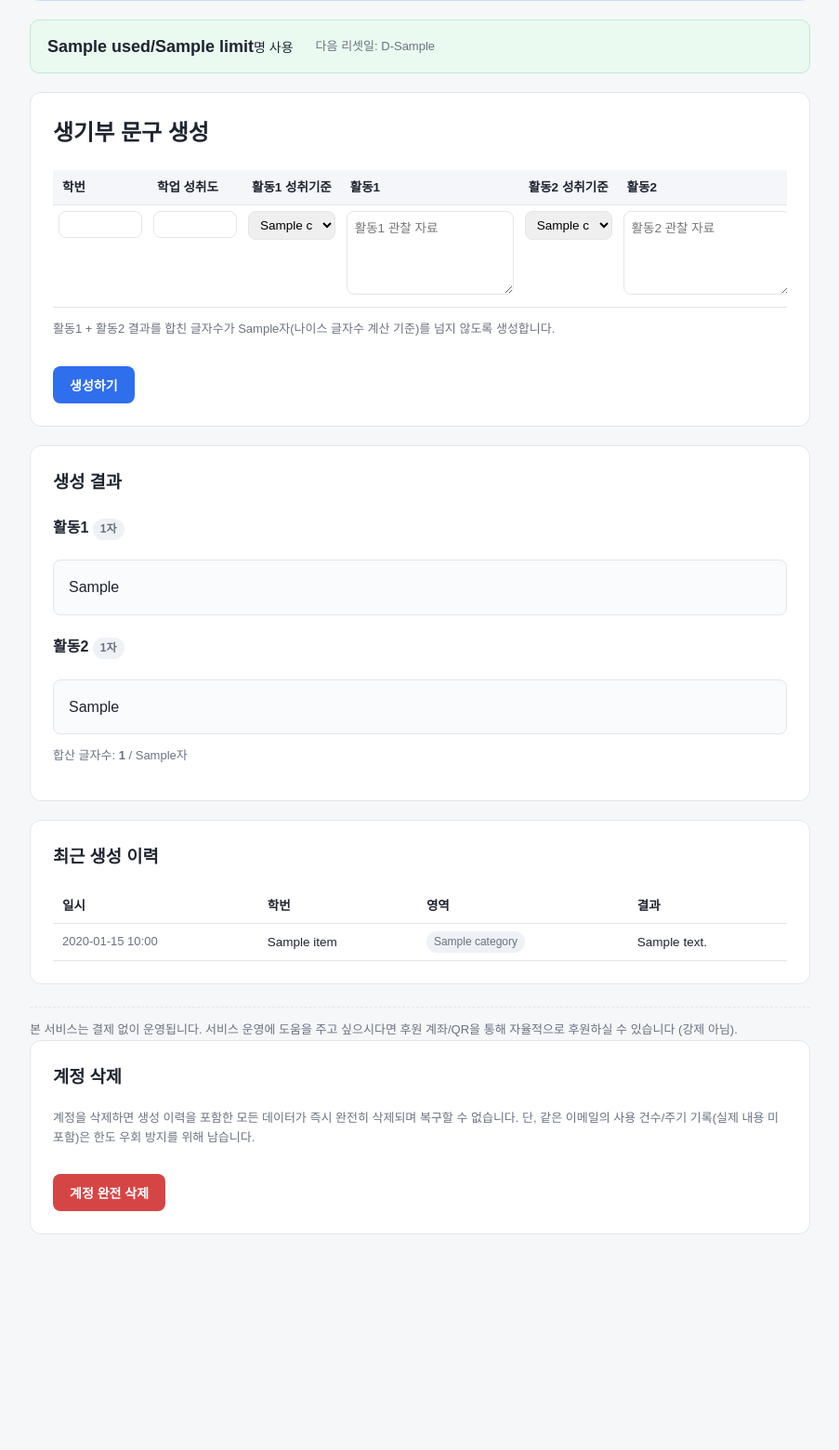
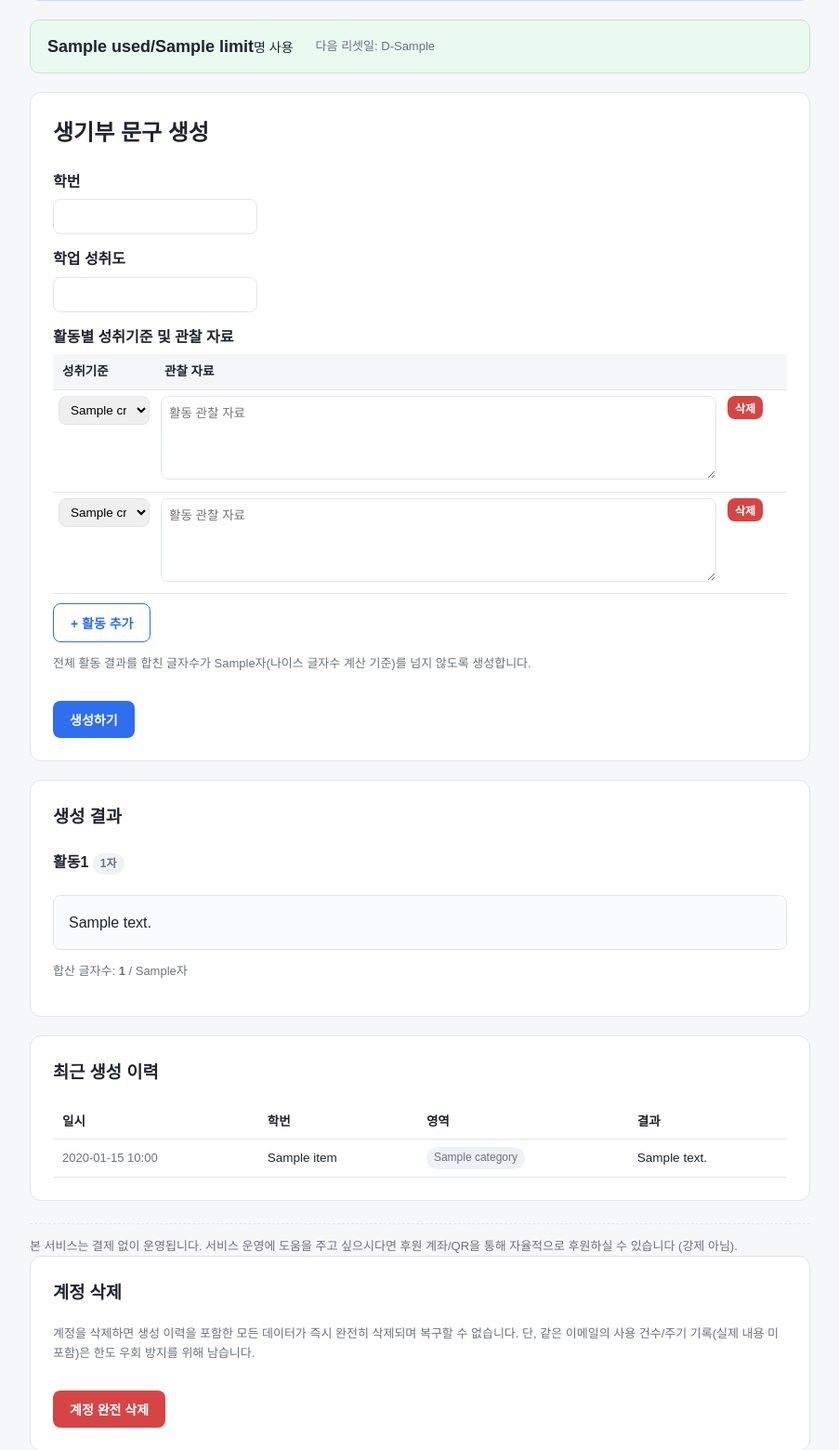
Before and after one commit to VioletWizard-lim/student_record, a FastAPI app: template app/templates/dashboard.html in a window 1280 px wide. Shown: the part 224-1784 px from the top of the page at 93% size, without its empty margins (188-1091 px from the left). Before the commit the page ends 1552 px from the top, so only its background shows below. Run offline with FastAPI, Linux system fonts and the light colour scheme; the template is opened without the code that fills it: most values are stand-ins (such as "Sample title", 1, 10 or a date in 2020); parts of the project's set-up code (start-up, migrations or seed data) failed here and were passed over.

Commit message:
활동 개수를 가변으로 변경 (최대 10개)
활동1/활동2로 고정되어 있던 입력 폼을 "+ 활동 추가" 버튼으로 자유롭게
늘리고 각 행을 삭제할 수 있는 구조로 변경. generation.py는
activity_criterion[]/activity_text[] 반복 필드를 받아 입력 개수만큼
Claude에 JSON 배열(activities) 생성을 요청하고, 결과 개수가 안 맞을
경우를 대비해 방어적으로 맞춰준다. 글자수 제한은 여전히 전체 활동
합산 기준으로 검사.

Co-Authored-By: Claude Sonnet 5 <noreply@anthropic.com>
Claude-Session: https://claude.ai/code/session_0189tfoXMytFcgAFjjBGhubp

```diff
--- a/app/static/style.css
+++ b/app/static/style.css
@@ -189,6 +189,24 @@ th, td {
   resize: vertical;
 }
 
+.row-remove {
+  margin-top: 0;
+  padding: 4px 8px;
+  font-size: 12px;
+  white-space: nowrap;
+}
+
+.row-add {
+  margin-top: 10px;
+  background: var(--card);
+  color: var(--primary);
+  border: 1px solid var(--primary);
+}
+
+.row-add:hover {
+  background: var(--notice-bg);
+}
+
 .muted {
   color: var(--muted);
   font-size: 13px;
--- a/app/templates/dashboard.html
+++ b/app/templates/dashboard.html
@@ -27,43 +27,68 @@
 <div class="card">
   <h2>생기부 문구 생성</h2>
   <form method="post" action="/generate">
+    <label for="student_id">학번</label>
+    <input type="text" id="student_id" name="student_id" required style="max-width:220px;" />
+
+    <label for="academic_achievement">학업 성취도</label>
+    <input type="text" id="academic_achievement" name="academic_achievement" style="max-width:220px;" />
+
+    <label>활동별 성취기준 및 관찰 자료</label>
     <div style="overflow-x:auto;">
-      <table class="input-table">
+      <table class="input-table" id="activity-table">
         <thead>
           <tr>
-            <th>학번</th>
-            <th>학업 성취도</th>
-            <th>활동1 성취기준</th>
-            <th>활동1</th>
-            <th>활동2 성취기준</th>
-            <th>활동2</th>
+            <th style="width:110px;">성취기준</th>
+            <th>관찰 자료</th>
+            <th style="width:70px;"></th>
           </tr>
         </thead>
-        <tbody>
+        <tbody id="activity-rows">
           <tr>
-            <td><input type="text" name="student_id" required /></td>
-            <td><input type="text" name="academic_achievement" /></td>
             <td>
-              <select name="activity1_criterion" required>
+              <select name="activity_criterion" required>
                 {% for c in criteria %}<option value="{{ c }}">{{ c }}</option>{% endfor %}
               </select>
             </td>
-            <td><textarea name="activity1_text" required placeholder="활동1 관찰 자료"></textarea></td>
+            <td><textarea name="activity_text" required placeholder="활동 관찰 자료"></textarea></td>
+            <td><button type="button" class="danger row-remove" onclick="removeActivityRow(this)">삭제</button></td>
+          </tr>
+          <tr>
             <td>
-              <select name="activity2_criterion" required>
+              <select name="activity_criterion" required>
                 {% for c in criteria %}<option value="{{ c }}">{{ c }}</option>{% endfor %}
               </select>
             </td>
-            <td><textarea name="activity2_text" required placeholder="활동2 관찰 자료"></textarea></td>
+            <td><textarea name="activity_text" required placeholder="활동 관찰 자료"></textarea></td>
+            <td><button type="button" class="danger row-remove" onclick="removeActivityRow(this)">삭제</button></td>
           </tr>
         </tbody>
       </table>
     </div>
-    <p class="muted">활동1 + 활동2 결과를 합친 글자수가 {{ char_limit }}자(나이스 글자수 계산 기준)를 넘지 않도록 생성합니다.</p>
+    <button type="button" class="row-add" onclick="addActivityRow()">+ 활동 추가</button>
+
+    <p class="muted">전체 활동 결과를 합친 글자수가 {{ char_limit }}자(나이스 글자수 계산 기준)를 넘지 않도록 생성합니다.</p>
 
     <button type="submit" {% if not unlimited and remaining <= 0 %}disabled{% endif %}>생성하기</button>
   </form>
 </div>
+
+<script>
+  function addActivityRow() {
+    var tbody = document.getElementById('activity-rows');
+    var rows = tbody.querySelectorAll('tr');
+    var clone = rows[0].cloneNode(true);
+    clone.querySelectorAll('textarea').forEach(function (t) { t.value = ''; });
+    clone.querySelectorAll('select').forEach(function (s) { s.selectedIndex = 0; });
+    tbody.appendChild(clone);
+  }
+  function removeActivityRow(button) {
+    var tbody = document.getElementById('activity-rows');
+    if (tbody.querySelectorAll('tr').length > 1) {
+      button.closest('tr').remove();
+    }
+  }
+</script>
 
 {% if result %}
 <div class="card">
@@ -71,10 +96,10 @@
   {% if result.over_limit %}
   <div class="error">합산 글자수 {{ result.total_count }}자로 목표 글자수({{ char_limit }}자)를 초과했습니다. 필요시 내용을 줄여서 다시 생성해 주세요.</div>
   {% endif %}
-  <h4>활동1 <span class="tag">{{ result.activity1_count }}자</span></h4>
-  <div class="result-box">{{ result.activity1 }}</div>
-  <h4>활동2 <span class="tag">{{ result.activity2_count }}자</span></h4>
-  <div class="result-box">{{ result.activity2 }}</div>
+  {% for activity in result.activities %}
+  <h4>활동{{ activity.index }} <span class="tag">{{ activity.count }}자</span></h4>
+  <div class="result-box">{{ activity.text }}</div>
+  {% endfor %}
   <p class="muted">합산 글자수: <strong>{{ result.total_count }}</strong> / {{ char_limit }}자</p>
 </div>
 {% endif %}
```
Also changed, not shown: app/generation.py (+51 -48 lines), README.md.
